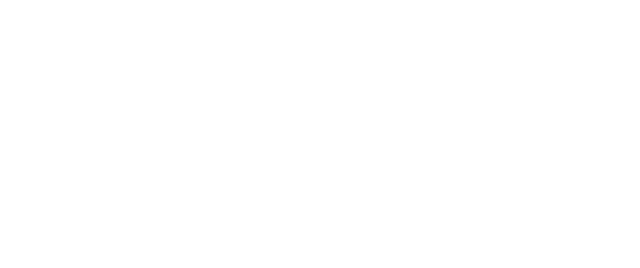
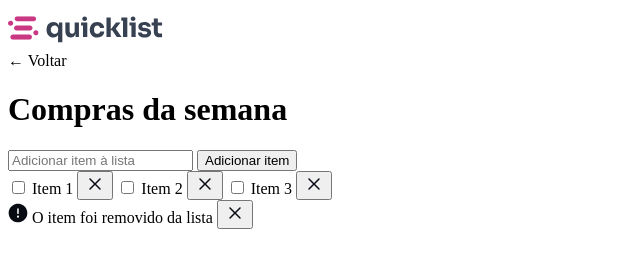
Before and after one commit to Bielmont/Lista-de-Compras, a plain HTML site: page index.html in a window 1280 px wide. Shown: the whole page, without its empty margins (0-640 px from the left). Drawn offline with Linux system fonts and the light colour scheme.

Commit message:
Terminando html

```diff
--- a/index.html
+++ b/index.html
@@ -8,6 +8,38 @@
 </head>
 
 <body>
+    <header>
+        <img src="src/logo.svg" alt="Logo da Lista de Compras"">
+    </header>
+
+    <span>&larr; Voltar</span>
+    <h1>Compras da semana</h1>
+
+    <form action="">
+        <input type=" text" placeholder="Adicionar item à lista" class="input">
+        <button type="submit" class="botaõ-adicionar">Adicionar item</button>
+        </form>
+
+        <form action="">
+            <input type="checkbox" id="item">
+            <label for="item1">Item 1</label>
+            <button type="button" class="remove-item"><img src="src/delete-small.svg" alt="Botão Remover"></button>
+
+            <input type="checkbox" id="item">
+            <label for="item2">Item 2</label>
+            <button type="button" class="remove-item"><img src="src/delete-small.svg" alt="Botão Remover"></button>
+
+            <input type="checkbox" id="item">
+            <label for="item3">Item 3</label>
+            <button type="button" class="remove-item"><img src="src/delete-small.svg" alt="Botão Remover"></button>
+        </form>
+
+        <footer>
+            <img src="src/warning-circle-filled.svg" alt="Aviso">
+            O item foi removido da lista
+            <button type="button" class="remove"><img src="src/delete-small.svg" alt="Botão Remover"></button>
+        </footer>
+
 
 </body>
 
```
Also changed, not shown: styles.css (added).
